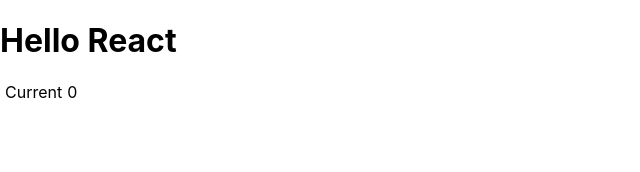
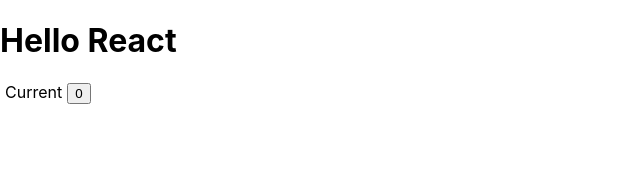
Before and after one commit to mrwizard82d1/react-ts-tdd-ws, a React (Create React App) app: page / in a window 1280 px wide. Shown: the top 172 px of the page, without its empty margins (0-640 px from the left). Built offline with nearby package versions, Linux system fonts and the light colour scheme.

Commit message:
Change counter from `output` to `button`

```diff
--- a/src/Counter.tsx
+++ b/src/Counter.tsx
@@ -18,7 +18,7 @@
 
   // Because React has a type, `MouseEvent`, and generic JavaScript has a type of the same name, I *cannot* destructure
   // the unadorned type as I do with `Component`. Instead, I reference `React.MouseEvent` explicitly.
-  incrementCounter = (_event: React.MouseEvent<HTMLOutputElement, MouseEvent>) => {
+  incrementCounter = (_event: React.MouseEvent<HTMLButtonElement, MouseEvent>) => {
     return this.setState({ count: this.state.count + 1 });
   };
 
@@ -31,9 +31,9 @@
         <label htmlFor="counter" style={{ margin: "5px" }}>
           {label}
         </label>
-        <output id="counter" role="counter" onClick={this.incrementCounter}>
+        <button id="counter" role="counter" onClick={this.incrementCounter}>
           {count}
-        </output>
+        </button>
       </div>
     );
   }
```
